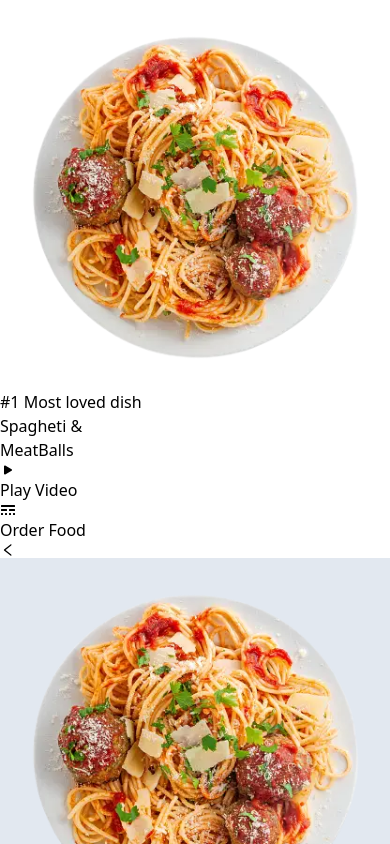
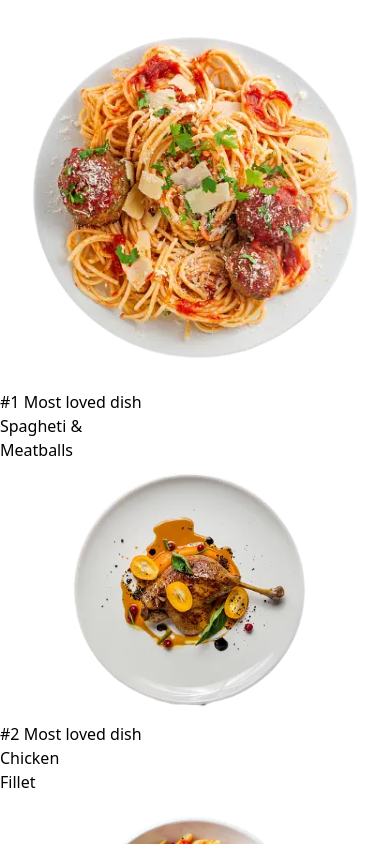
Before and after one commit to luckyBravine/kitchen-app, a React (Vite) app: page / in a window 390 px wide. Shown: the top 844 px of the page. Built offline with nearby package versions, Linux system fonts and the light colour scheme.

Commit message:
finalised debugging and responsiveness of the website on all platforms

```diff
--- a/src/App.css
+++ b/src/App.css
@@ -4,12 +4,11 @@
     --color3: #f64f59;
 }
 
-.circle-background{
-    fill: none;
-    stroke: #ddd;
+body{
+    margin: 0;
+    padding: 0;
+    position: relative;
+    box-sizing: border-box;
+    width: 100vw;
+    overflow: hidden;
 }
-
-.circle-slider{
-    fill: none;
-    stroke: var(--color3);
-}
--- a/src/App.tsx
+++ b/src/App.tsx
@@ -55,10 +55,17 @@
     gsap.to(chefList.current?.children[index], duration, {
       opacity: 0,
     });
+    gsap.to(imageList.current?.children[index], duration, {
+      opacity: 0,
+    });
   };
 
   const fadeIn = (index:number, duration:number) => {
     gsap.to(chefList.current?.children[index], duration, {
+      opacity: 1,
+      delay: 0.5,
+    });
+    gsap.to(imageList.current?.children[index], duration, {
       opacity: 1,
       delay: 0.5,
     });
@@ -225,28 +232,81 @@
     },
   ];
 
+  const sliderContent = [
+    {
+      fName: "Spagheti &",
+      lName: "Meatballs",
+      image: spagheti,
+      details: '#1 Most loved dish'
+    },
+    {
+      fName: "Chicken",
+      lName: "Fillet",
+      image: chicken,
+      details: '#2 Most loved dish'
+    },
+    {
+      fName: "Pasta",
+      lName: "Pak Adin",
+      image: pasta,
+      details: '#3 Most loved dish'
+    },
+    {
+      fName: "Steak",
+      lName: "Fillet",
+      image: steak,
+      details: '#4 Most loved dish'
+    },
+  ]
+
   return (
     <section className="bg-slate-100 relative w-full overflow-hidden">
       <div className="grid grid-cols-3 w-[100vw] justify-center mx-auto gap-1 overflow-hidden">
         <div
           className="flex flex-col col-span-2 relative min-w-[100%] mx-auto"
+
+        >
+          <div id="circle1" className="top-[-118vh] md:top-[-116vh] lg:top-[-120vh] ml-[-17rem] md:ml-[-16rem] p-4 relative h-[60rem] w-[60rem] md:h-[70rem] md:w-[70rem] bg-gradient-to-r from-purple-400 to-pink-400 rounded-full flex justify-center items-center">
+          <div id="circle2" className="bg-slate-100 rounded-full h-[40rem] w-[40rem] md:h-[52rem] md:w-[52rem]"
           ref={(el) => {
             imageList.current = el;
           }}
-        >
-          <div id="circle1" className="top-[-120vh] ml-[-16rem] p-4 relative h-[70rem] w-[70rem] bg-gradient-to-r from-purple-400 to-pink-400 rounded-full flex justify-center items-center">
-          <div id="circle2" className="bg-slate-100 rounded-full h-[52rem] w-[52rem]">
-              <div className='absolute flex justify-center items-center mb-0 ml-[8rem] top-[120vh]'>
-                <img src={spagheti} alt="" className='top-[122vh]' />
-                <div className='' >
-                  <span className='mb-2 font-roboto'>#1 Most loved dish</span><br />
-                  <h1 className='text-7xl font-thin font-roboto'>Spagheti &</h1>
-                  <h1 className='text-8xl font-black font-roboto mt-2'>MeatBalls</h1>
+          >
+              <div className={`${state.isActive1 ? "active" : "opacity-0"} absolute flex flex-col md:flex-row justify-center items-center mb-0 ml-[6.5rem] md:ml-[8rem] top-[114vh] md:top-[120vh]`}>
+                <img src={sliderContent[0].image} alt="" className='top-[122vh]' />
+                <div className='flex md:flex-col flex-row' >
+                  <span className='mb-2 font-roboto hidden md:block'>{sliderContent[0].details}</span><br />
+                  <h1 className='text-3xl md:text-7xl font-thin font-roboto'>{sliderContent[0].fName}</h1>
+                  <h1 className='text-4xl md:text-8xl font-black font-roboto mt-0 md:mt-2'>{sliderContent[0].lName}</h1>
+                </div>
+              </div>
+              <div className={`${state.isActive2 ? "active" : "opacity-0"} absolute flex flex-col md:flex-row mb-0 ml-[4rem] md:ml-[8rem] top-[121vh] md:top-[130vh]`}>
+                <img src={sliderContent[1].image} alt="" className='top-[122vh]' />
+                <div className='flex md:flex-col flex-row' >
+                  <span className='mb-2 font-roboto hidden md:block'>{sliderContent[1].details}</span><br />
+                  <h1 className='text-3xl md:text-7xl font-thin font-roboto'>{sliderContent[1].fName}</h1>
+                  <h1 className='text-4xl md:text-8xl font-black font-roboto mt-0 md:mt-2'>{sliderContent[1].lName}</h1>
+                </div>
+              </div>
+              <div className={`${state.isActive3 ? "active" : "opacity-0"} absolute flex flex-col md:flex-row justify-center items-center mb-0 ml-[4rem] md:ml-[8rem] top-[121vh] md:top-[130vh]`}>
+                <img src={sliderContent[2].image} alt="" className='top-[122vh]' />
+                <div className='flex md:flex-col flex-row' >
+                  <span className='mb-2 font-roboto hidden md:block'>{sliderContent[2].details}</span><br />
+                  <h1 className='text-3xl md:text-7xl font-thin font-roboto mr-2 md:mr-0'>{sliderContent[2].fName}</h1>
+                  <h1 className='tex-4xl md:text-8xl font-black font-roboto mt-0 md:mt-2'>{sliderContent[2].lName}</h1>
+                </div>
+              </div>
+              <div className={`${state.isActive4 ? "active" : "opacity-0"} absolute flex flex-col md:flex-row justify-center items-center mb-0 ml-[4rem] md:ml-[8rem] top-[122vh] md:top-[130vh]`}>
+                <img src={sliderContent[3].image} alt="" className='top-[122vh]' />
+                <div className='flex md:flex-col flex-row' >
+                  <span className='mb-2 font-roboto hidden md:block'>{sliderContent[3].details}</span><br />
+                  <h1 className='text-3xl md:text-7xl font-thin font-roboto mr-2 md:mr-0'>{sliderContent[3].fName}</h1>
+                  <h1 className='text-4xl md:text-8xl font-black font-roboto mt-0 md:mt-2'>{sliderContent[3].lName}</h1>
                 </div>
               </div>
 
           </div>
-          <div className='absolute flex justify-center items-center mb-0 mr-[-32rem] top-[174vh]'>
+          <div className='hidden absolute md:flex justify-center items-center mb-0 mr-[-32rem] top-[174vh]'>
             <div className='flex justify-center items-center mr-6'>
               <BsFillPlayFill className="mr-2 text-xl" />
               <span>Play Video</span>
@@ -258,68 +318,68 @@
           </div>
         </div>
           {/* <Circle images={imageContent} /> */}
-          <div className="flex items-center mx-auto relative top-[-105vh]">
+          <div className="flex items-center mx-0 md:mx-auto relative top-[-90vh] md:top-[-96vh] lg:top-[-105vh]">
             <AiOutlineLeft
-              className="text-2xl font-black"
+              className="text-base md:text-2xl font-black"
               onClick={prevSlide}
             />
             <div
-              className="flex mx-auto px-2"
+              className="flex mx-0 md:mx-auto px-2"
               ref={(el) => {
                 imageSlide.current = el;
               }}
             >
               <div
-                className={`${state.isActive1 ? "active" : ""} flex-col hover:bg-stone-200 justify-center w-[100px] items-center p-1 mx-6 rounded-md`}
+                className={`${state.isActive1 ? "active" : ""} flex-col hover:bg-stone-200 justify-center w-[80px] md:w-[100px] items-center p-1 mx-1 md:mx-6 rounded-md`}
               >
-                <img src={imageContent[0].image} alt="" className="w-18 h-20" />
-                <h4 className="font-normal font-roboto text-md mx-auto text-center ">
+                <img src={imageContent[0].image} alt="" className="w-18 h-20 object-cover" />
+                <h4 className="font-normal font-roboto hidden md:block text-md mx-auto text-center ">
                   {imageContent[0].firstName} <br /> {imageContent[0].lastName}
                 </h4>
               </div>
               <div
-                className={`${state.isActive2 ? "active" : ""} flex-col hover:bg-stone-200 justify-center w-[100px] items-center p-1 mx-6 rounded-md`}
+                className={`${state.isActive2 ? "active" : ""} flex-col hover:bg-stone-200 justify-center w-[80px] md:w-[100px] items-center p-1 mx-1 md:mx-6 rounded-md`}
               >
                 <img
                   src={imageContent[1].image}
                   alt=""
                   className="w-18 h-20 object-cover"
                 />
-                <h4 className="font-normal font-roboto text-md mx-auto text-center ">
+                <h4 className="font-normal font-roboto hidden md:block mx-auto text-center ">
                   {imageContent[1].firstName} <br /> {imageContent[1].lastName}
                 </h4>
               </div>
               <div
-                className={`${state.isActive3 ? "active" : ""} flex-col hover:bg-stone-200 justify-center w-[100px] items-center p-1 mx-6 rounded-md`}
+                className={`${state.isActive3 ? "active" : ""} flex-col hover:bg-stone-200 justify-center w-[80px] md:w-[100px] items-center p-1 mx-1 md:mx-6 rounded-md`}
               >
                 <img
                   src={imageContent[2].image}
                   alt=""
                   className="w-18 h-20 object-cover"
                 />
-                <h4 className="font-normal font-roboto text-md mx-auto text-center ">
+                <h4 className="font-normal font-roboto hidden md:block mx-auto text-center ">
                   {imageContent[2].firstName} <br /> {imageContent[2].lastName}
                 </h4>
               </div>
               <div
-                className={`${state.isActive4 ? "active" : ""} flex-col hover:bg-stone-200 justify-center w-[100px] items-center p-1 mx-6 rounded-md`}
+                className={`${state.isActive4 ? "active" : ""} flex-col hover:bg-stone-200 justify-center w-[80px] md:w-[100px] items-center p-1 mx-1 md:mx-6 rounded-md`}
               >
                 <img
                   src={imageContent[3].image}
                   alt=""
                   className="w-18 h-20 object-cover"
                 />
-                <h4 className="font-normal font-roboto text-md mx-auto text-center ">
+                <h4 className="font-normal font-roboto hidden md:block mx-auto text-center ">
                   {imageContent[3].firstName} <br /> {imageContent[3].lastName}
                 </h4>
               </div>
             </div>
             <AiOutlineRight
-              className=" text-2xl font-black "
+              className="text-base md:text-2xl font-black "
               onClick={nextSlide}
             />
           </div>
-          <div className="flex justify-center items-center mx-auto relative top-[-101vh]">
+          <div className="hidden lg:flex justify-center items-center mx-auto relative top-[-101vh]">
             <div className="p-2 hover:bg-stone-300 rounded-lg flex justify-center items-center mx-[2.5rem]">
               <PiForkKnife className="text-2xl font-semibold" />
             </div>
@@ -337,7 +397,7 @@
             </div>
           </div>
         </div>
-        <div className="flex-col flex mx-auto relative min-w-[100%]">
+        <div className="flex-col hidden lg:flex mx-auto relative min-w-[100%]">
           <div className="flex justify-center items-center relative h-[12vh]">
             <FaSearch className="text-xl mr-4" />
             <GiHamburgerMenu className="text-xl" />
--- a/src/index.css
+++ b/src/index.css
@@ -12,4 +12,5 @@
     position: relative;
     box-sizing: border-box;
     width: 100vw;
+    overflow: hidden;
 }
```
Also changed, not shown: src/Components/Circle.tsx (deleted, +0 -30 lines).
